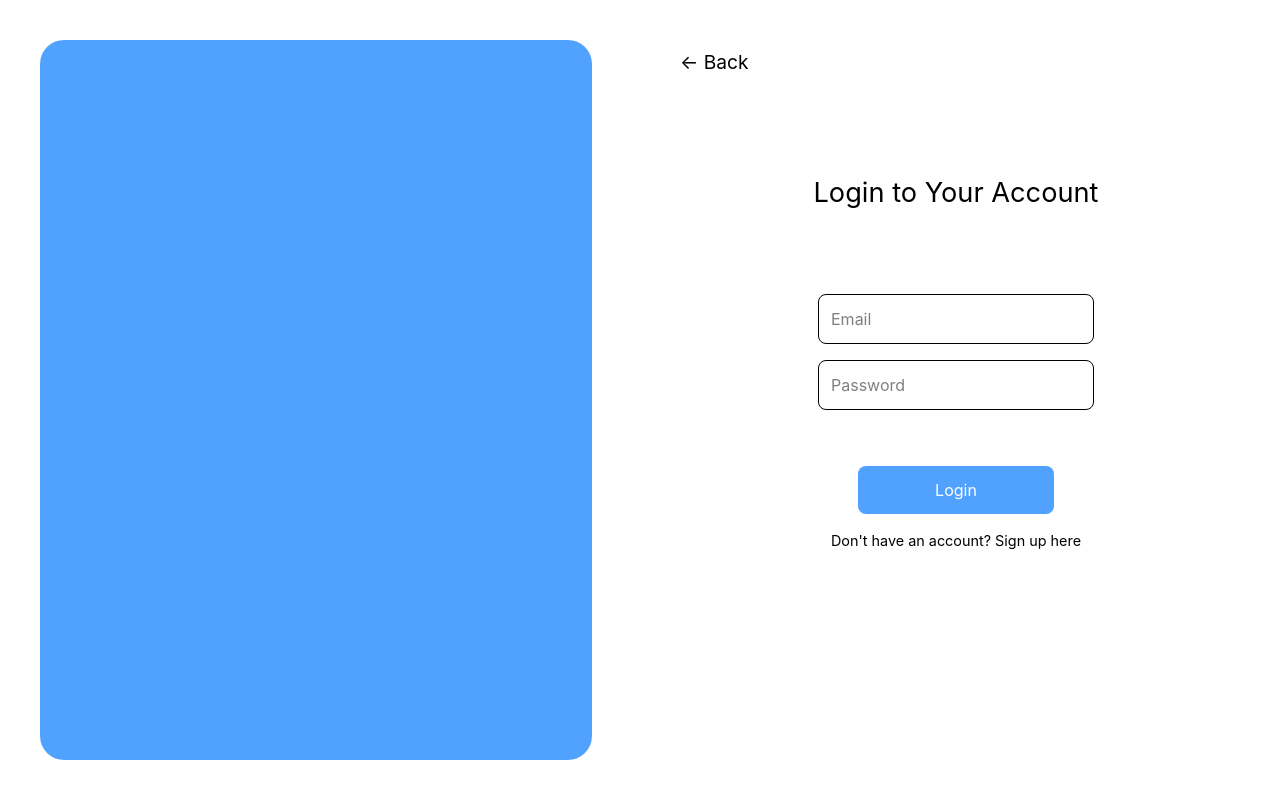
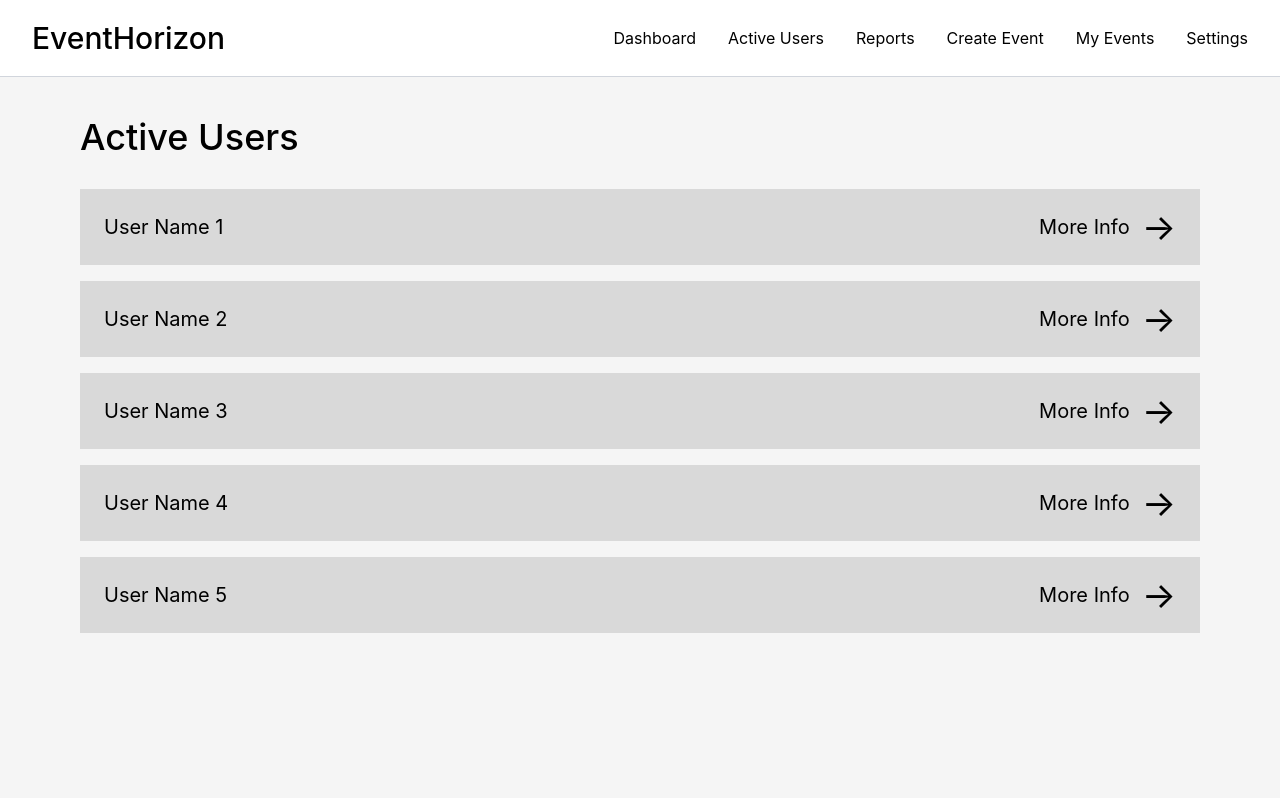
Before and after one commit to DragonShadow343/EventHorizon, a React (Vite) app in the folder Frontend/: page /admin/user in a window 1280 px wide. Before the commit this address led to /login. Built offline with nearby package versions, Linux system fonts and the light colour scheme.

Commit message:
added UI for active users page

```diff
--- a/Frontend/src/App.jsx
+++ b/Frontend/src/App.jsx
@@ -41,15 +41,13 @@ function App() {
           <Route path='/events/search-lab' element={<EventsSearchLab />} />
           <Route path='/user/submit-report-lab' element={<SubmitReportLab />} />
 
-          {/* Admin Pages */}
-          <Route path='/admin/' element = {<AdminRoute />}>
-            <Route path='dashboard' element={<AdminDashboard />} />
-            <Route path='reports' element={<AdminReports />} />
-            <Route path='reportdetails' element={<AdminReportDetails />} />
-            <Route path='user' element={<AdminActiveUsers />} />
-            <Route path='userdetails' element={<AdminUserDetails />} />
-            <Route path='settings' element={<AdminSettings />} />
-          </Route>
+          {/* Admin Pages (TEMPORARY — remove AdminRoute for UI testing) */}
+          <Route path='/admin/dashboard' element={<AdminDashboard />} />
+          <Route path='/admin/reports' element={<AdminReports />} />
+          <Route path='/admin/reportdetails' element={<AdminReportDetails />} />
+          <Route path='/admin/user' element={<AdminActiveUsers />} />
+          <Route path='/admin/userdetails' element={<AdminUserDetails />} />
+          <Route path='/admin/settings' element={<AdminSettings />} />
 
           {/* User Pages */}
           <Route path="/user/dashboard" element={<UserDashboard />} />
--- a/Frontend/src/pages/admin/AdminActiveUsers.jsx
+++ b/Frontend/src/pages/admin/AdminActiveUsers.jsx
@@ -1,9 +1,64 @@
-import React from 'react'
+import React from "react";
 
 const AdminActiveUsers = () => {
+  const users = [
+    { id: 1, name: "User Name 1" },
+    { id: 2, name: "User Name 2" },
+    { id: 3, name: "User Name 3" },
+    { id: 4, name: "User Name 4" },
+    { id: 5, name: "User Name 5" },
+  ];
+
   return (
-    <div>AdminActiveUsers</div>
-  )
-}
+    <div className="min-h-screen bg-[#f5f5f5] text-black">
+      {/* Navbar */}
+      <nav className="flex items-center justify-between border-b border-gray-300 bg-white px-8 py-5">
+        <h1 className="text-3xl font-medium">EventHorizon</h1>
 
-export default AdminActiveUsers
+        <div className="flex gap-8 text-sm md:text-base">
+          <a href="#" className="transition hover:text-[#5B9BF3]">
+            Dashboard
+          </a>
+          <a href="#" className="transition hover:text-[#5B9BF3]">
+            Active Users
+          </a>
+          <a href="#" className="transition hover:text-[#5B9BF3]">
+            Reports
+          </a>
+          <a href="#" className="transition hover:text-[#5B9BF3]">
+            Create Event
+          </a>
+          <a href="#" className="transition hover:text-[#5B9BF3]">
+            My Events
+          </a>
+          <a href="#" className="transition hover:text-[#5B9BF3]">
+            Settings
+          </a>
+        </div>
+      </nav>
+
+      {/* Page Content */}
+      <div className="px-6 py-10 md:px-12 lg:px-20">
+        <h2 className="mb-8 text-4xl font-medium">Active Users</h2>
+
+        <div className="space-y-4">
+          {users.map((user) => (
+            <div
+              key={user.id}
+              className="flex items-center justify-between bg-[#d9d9d9] px-6 py-5 text-xl"
+            >
+              <span>{user.name}</span>
+
+              <button className="flex items-center gap-3 transition hover:opacity-70">
+                <span>More Info</span>
+                <span className="text-4xl leading-none">→</span>
+              </button>
+            </div>
+          ))}
+        </div>
+      </div>
+    </div>
+  );
+};
+
+export default AdminActiveUsers;
```
